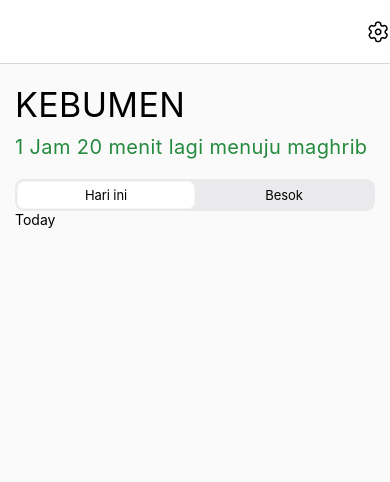
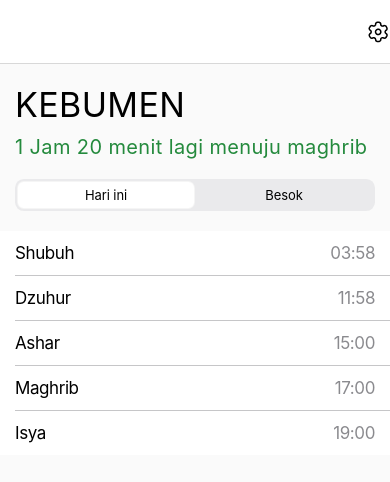
Before and after one commit to hidayat-nur/JadwalShalat, a React Native app: screen /Home in a window 390 px wide. Shown: the top 482 px of the page. Built offline with nearby package versions, Linux system fonts and the light colour scheme.

Commit message:
show schedule

```diff
--- /dev/null
+++ b/src/components/general/CardSchedule.tsx
@@ -0,0 +1,22 @@
+import {View, Text} from 'react-native';
+import React from 'react';
+import {styles} from './styles/CardScheduleStyles';
+
+interface ICardSchedule {
+  label: string;
+  time: string;
+  isLast: boolean;
+}
+
+const CardSchedule = ({label, time, isLast}: ICardSchedule) => {
+  return (
+    <View style={styles.container}>
+      <View style={[styles.content, isLast && styles.lastContent]}>
+        <Text style={styles.label}>{label}</Text>
+        <Text style={styles.value}>{time}</Text>
+      </View>
+    </View>
+  );
+};
+
+export default CardSchedule;
--- /dev/null
+++ b/src/components/general/styles/CardScheduleStyles.ts
@@ -0,0 +1,38 @@
+import {StyleSheet} from 'react-native';
+import {colors} from '../../../config/variables';
+
+export const styles = StyleSheet.create({
+  container: {
+    backgroundColor: colors.white,
+  },
+  content: {
+    flexDirection: 'row',
+    justifyContent: 'space-between',
+    marginLeft: 15,
+    borderBottomWidth: 0.5,
+    borderBottomColor: colors.gray,
+    paddingRight: 15,
+    paddingVertical: 11,
+  },
+  lastContent: {
+    borderBottomWidth: 0,
+  },
+  label: {
+    color: colors.black,
+    // font-family: SF Pro Text;
+    fontSize: 17,
+    // font-style: normal;
+    // font-weight: 400;
+    lineHeight: 22,
+    letterSpacing: -0.408,
+  },
+  value: {
+    color: colors.gray2,
+    // font-family: SF Pro Text;
+    fontSize: 17,
+    // font-style: normal;
+    // font-weight: 400;
+    lineHeight: 22,
+    letterSpacing: -0.408,
+  },
+});
--- a/src/components/general/styles/TabBarStyles.ts
+++ b/src/components/general/styles/TabBarStyles.ts
@@ -10,6 +10,7 @@ export const styles = StyleSheet.create({
     height: 32,
     padding: 2,
     marginTop: 20,
+    marginHorizontal: 15,
   },
   tabBtn: {
     flex: 1,
--- a/src/config/variables.ts
+++ b/src/config/variables.ts
@@ -5,4 +5,6 @@ export const colors = {
   dark: 'rgba(118, 118, 128, 0.12)',
   white: '#ffffff',
   semiBlack: 'rgba(0, 0, 0, 0.04)',
+  gray: '#C6C6C8',
+  gray2: 'rgba(60, 60, 67, 0.60)',
 };
--- a/src/pages/Home/HomeScreen.tsx
+++ b/src/pages/Home/HomeScreen.tsx
@@ -4,6 +4,7 @@ import {styles} from './styles/HomeStyles';
 import Today from './_parts/Today';
 import Tomorrow from './_parts/Tomorrow';
 import TabBar from '../../components/general/TabBar';
+import CardSchedule from '../../components/general/CardSchedule';
 
 const HomeScreen = () => {
   const tabBarRoutes = [
@@ -21,8 +22,10 @@ const HomeScreen = () => {
 
   return (
     <View style={styles.container}>
-      <Text style={styles.title}>KEBUMEN</Text>
-      <Text style={styles.subtitle}>1 Jam 20 menit lagi menuju maghrib</Text>
+      <View style={styles.content}>
+        <Text style={styles.title}>KEBUMEN</Text>
+        <Text style={styles.subtitle}>1 Jam 20 menit lagi menuju maghrib</Text>
+      </View>
       <TabBar routesProps={tabBarRoutes} />
     </View>
   );
--- a/src/pages/Home/_parts/Today.tsx
+++ b/src/pages/Home/_parts/Today.tsx
@@ -1,10 +1,42 @@
-import {View, Text} from 'react-native';
+import {View} from 'react-native';
 import React from 'react';
+import CardSchedule from '../../../components/general/CardSchedule';
+import {styles} from './styles/general';
 
 const Today = () => {
+  const schedule = [
+    {
+      label: 'Shubuh',
+      time: '03:58',
+    },
+    {
+      label: 'Dzuhur',
+      time: '11:58',
+    },
+    {
+      label: 'Ashar',
+      time: '15:00',
+    },
+    {
+      label: 'Maghrib',
+      time: '17:00',
+    },
+    {
+      label: 'Isya',
+      time: '19:00',
+    },
+  ];
+
   return (
-    <View>
-      <Text>Today</Text>
+    <View style={styles.container}>
+      {schedule.map((item: any, index: number, arr: any) => (
+        <CardSchedule
+          label={item.label}
+          time={item.time}
+          key={index}
+          isLast={index === arr.length - 1}
+        />
+      ))}
     </View>
   );
 };
--- a/src/pages/Home/_parts/Tomorrow.tsx
+++ b/src/pages/Home/_parts/Tomorrow.tsx
@@ -1,10 +1,41 @@
-import {View, Text} from 'react-native';
+import {View} from 'react-native';
 import React from 'react';
+import {styles} from './styles/general';
+import CardSchedule from '../../../components/general/CardSchedule';
 
 const Tomorrow = () => {
+  const schedule = [
+    {
+      label: 'Shubuh',
+      time: '03:58',
+    },
+    {
+      label: 'Dzuhur',
+      time: '11:58',
+    },
+    {
+      label: 'Ashar',
+      time: '15:00',
+    },
+    {
+      label: 'Maghrib',
+      time: '17:00',
+    },
+    {
+      label: 'Isya',
+      time: '19:00',
+    },
+  ];
   return (
-    <View>
-      <Text>Tomorrow</Text>
+    <View style={styles.container}>
+      {schedule.map((item: any, index: number, arr: any) => (
+        <CardSchedule
+          label={item.label}
+          time={item.time}
+          key={index}
+          isLast={index === arr.length - 1}
+        />
+      ))}
     </View>
   );
 };
--- /dev/null
+++ b/src/pages/Home/_parts/styles/general.ts
@@ -0,0 +1,7 @@
+import {StyleSheet} from 'react-native';
+
+export const styles = StyleSheet.create({
+  container: {
+    marginVertical: 20,
+  },
+});
--- a/src/pages/Home/styles/HomeStyles.ts
+++ b/src/pages/Home/styles/HomeStyles.ts
@@ -5,7 +5,6 @@ export const styles = StyleSheet.create({
   container: {
     flex: 1,
     paddingVertical: 20,
-    paddingHorizontal: 15,
     backgroundColor: colors.semiWhite,
   },
   title: {
@@ -27,4 +26,7 @@ export const styles = StyleSheet.create({
     letterSpacing: 0.38,
     marginTop: 10,
   },
+  content: {
+    paddingHorizontal: 15,
+  },
 });
```
